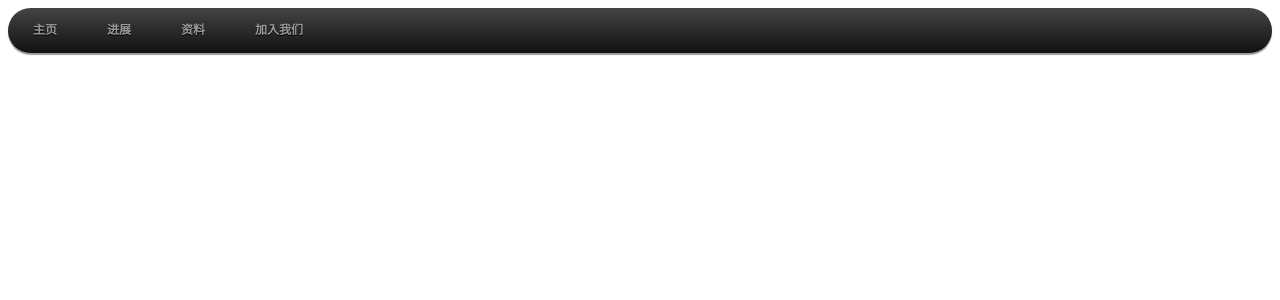
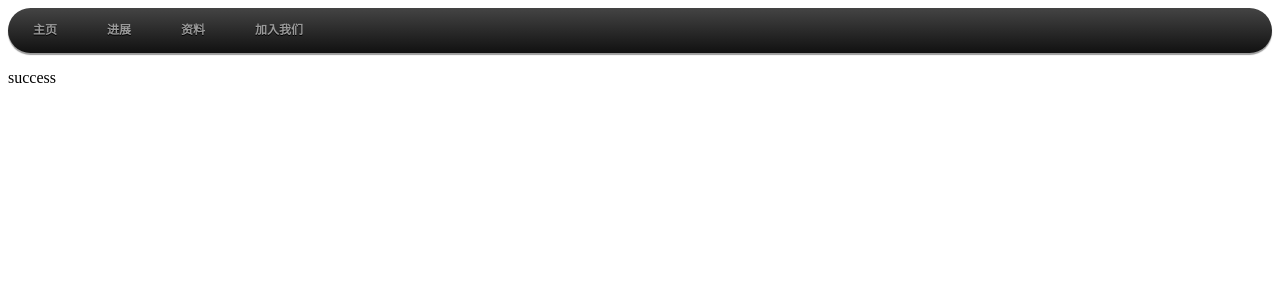
Before and after one commit to yanglinzhai/yanglinzhaixiangc, a Jekyll site: the page built from index.html, in a window 1280 px wide. Shown: the top 300 px of the page. Built offline with Jekyll 4.4.1, drawn with Linux system fonts in a browser that asks for light colours; comment, search, counter and statistics services are not loaded.

Commit message:
Update index.html

```diff
--- a/index.html
+++ b/index.html
@@ -1,16 +1,5 @@
 ---
 title: 你好，世界
+layout: default
 ---
-<!DOCTYPE html>
-<html>
-<head>
-	<meta http-equiv="content-type" content="text/html; charset=utf-8" />
-	<link href="/stylesheets/disqus.css" rel="stylesheet" type="text/css"/>
-	<link href="/stylesheets/menu.css" rel="stylesheet" type="text/css"/>
-</head>
-<body>
-{% include menu.html %}
-{{content}}
-{% include disqus.html %}
-</body>
-</html>
+<p>success</p>
```
